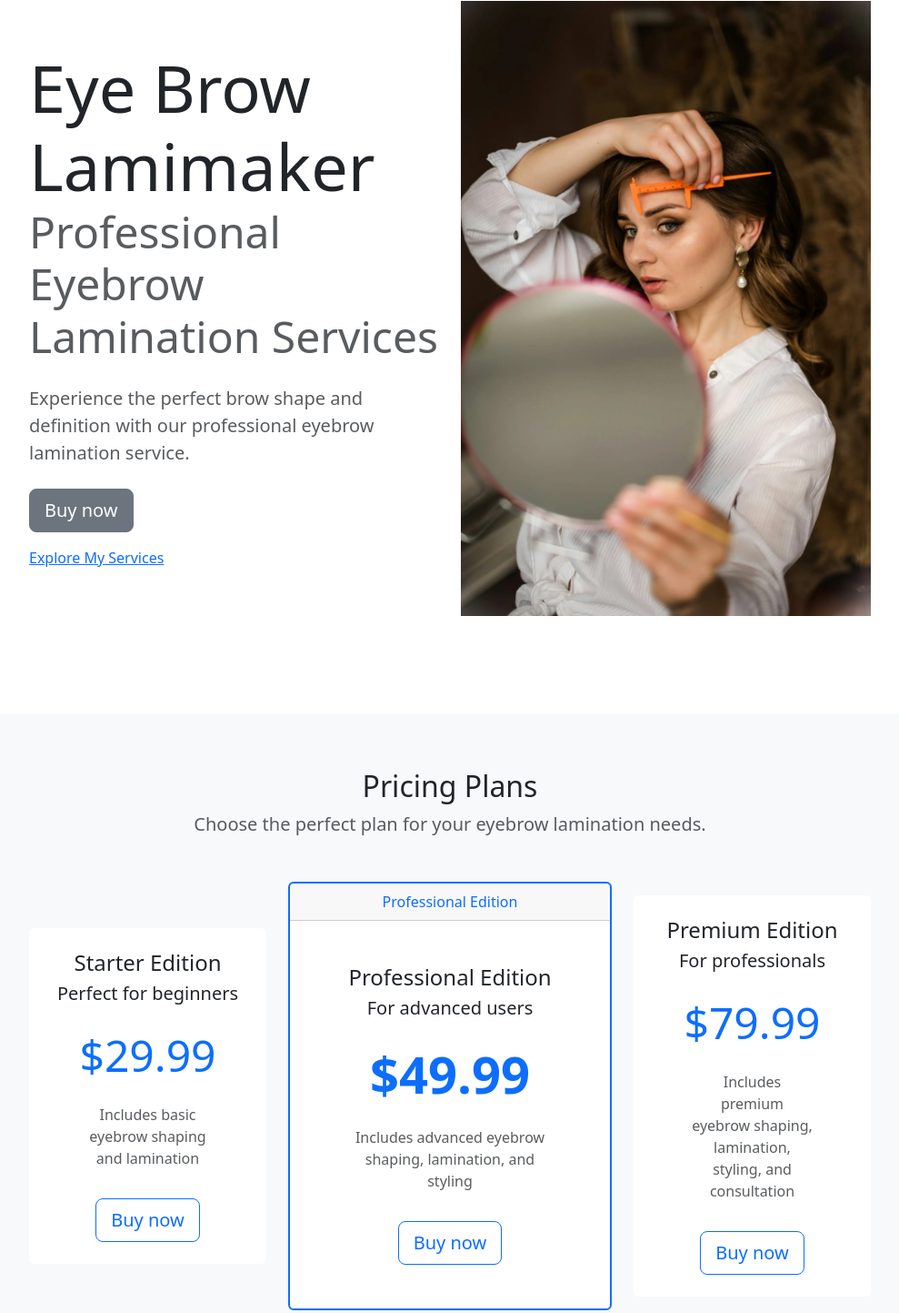
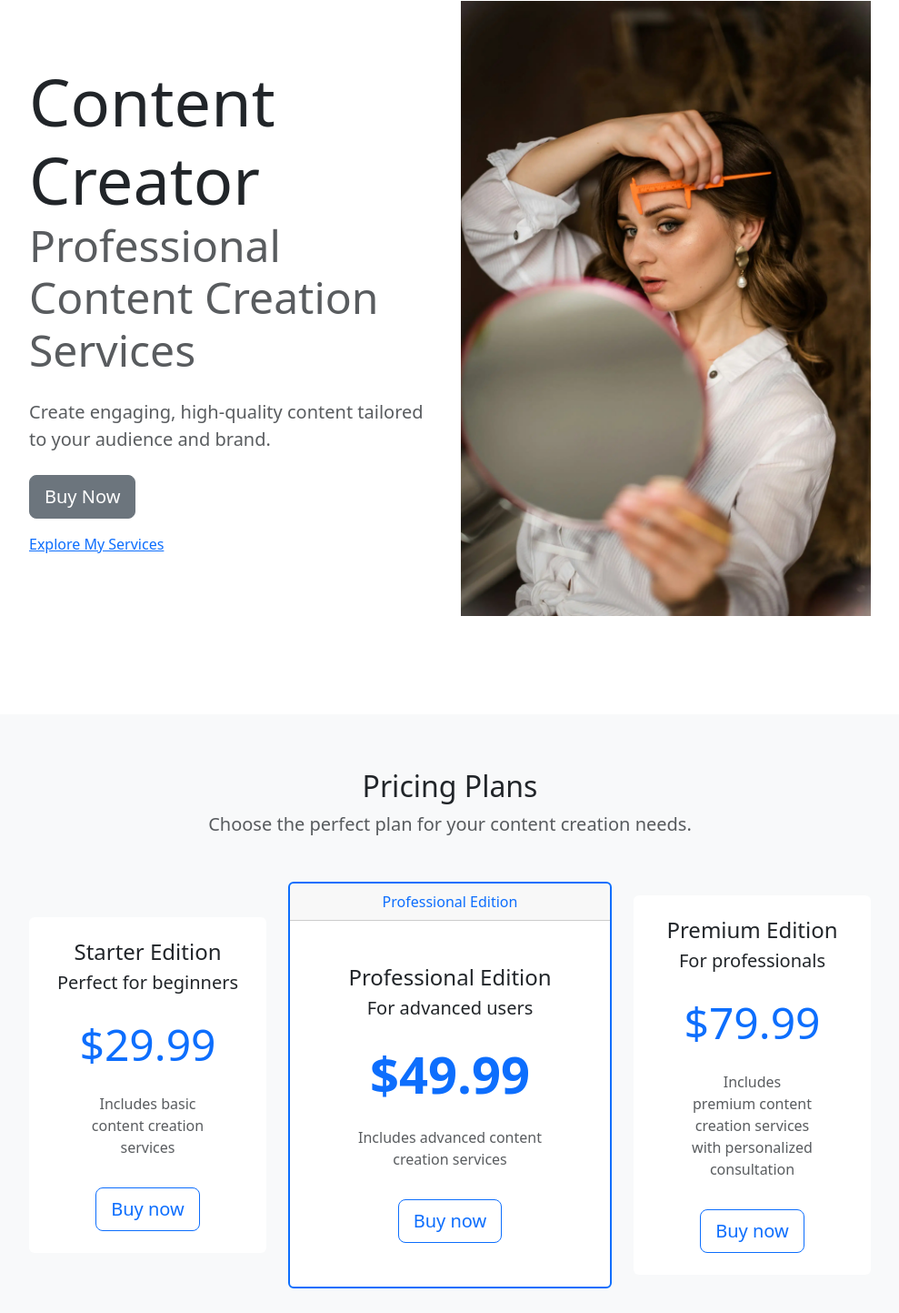
Before and after one commit to blackaslife/Content-Creator, a website: page index.html in a window 1280 px wide. Shown: the part 115-1558 px from the top of the page at 91% size, without its empty margins (145-1134 px from the left). Drawn offline with nearby package versions, Linux system fonts and the light colour scheme.

Commit message:
changin text for content creator

```diff
--- a/index.html
+++ b/index.html
@@ -55,11 +55,11 @@
             <div class="row justify-content-center align-items-center">
                 <div class="col-md-5 text-center text-md-start">
                     <h1>
-                        <div class="display-2">Eye Brow Lamimaker</div>
-                        <div class="display-5 text-muted">Professional Eyebrow Lamination Services</div>
+                        <div class="display-2">Content Creator</div>
+                        <div class="display-5 text-muted">Professional Content Creation Services</div>
                     </h1>
-                    <p class="lead my-4 text-muted">Experience the perfect brow shape and definition with our professional eyebrow lamination service.</p>
-                    <a href="#pricing" class="btn btn-secondary btn-lg">Buy now</a>
+                    <p class="lead my-4 text-muted">Create engaging, high-quality content tailored to your audience and brand.</p>
+                    <a href="#pricing" class="btn btn-secondary btn-lg">Buy Now</a>
 <!-- open sidebar/ offcanvas -->
                     <a href="#sidebar" class="d-block mt-3" data-bs-toggle="offcanvas"
                     role="button" aria-controls="sidebar">Explore My Services</a>
@@ -79,7 +79,7 @@
         <div class="container-lg">
             <div class="text-center">
                 <h2>Pricing Plans</h2>
-                <p class="lead text-muted">Choose the perfect plan for your eyebrow lamination needs.</p>
+                <p class="lead text-muted">Choose the perfect plan for your content creation needs.</p>
             </div>
 
             <div class="row my-5 align-items-center justify-content-center">
@@ -89,7 +89,7 @@
                             <h4 class="card-title">Starter Edition</h4>
                             <p class="lead card-subtitle">Perfect for beginners</p>
                             <p class="display-5 my-4 text-primary wf-bold">$29.99</p>
-                            <p class="card-text mx-5 text-muted d-none d-lg-block">Includes basic eyebrow shaping and lamination</p>
+                            <p class="card-text mx-5 text-muted d-none d-lg-block">Includes basic content creation services</p>
                             <a href="#" class="btn btn-outline-primary btn-lg mt-3">Buy now</a>
                         </div>
                     </div>
@@ -102,7 +102,7 @@
                             <h4 class="card-title">Professional Edition</h4>
                             <p class="lead card-subtitle">For advanced users</p>
                             <p class="display-4 my-4 text-primary fw-bold">$49.99</p>
-                            <p class="card-text mx-5 text-muted d-none d-lg-block">Includes advanced eyebrow shaping, lamination, and styling</p>
+                            <p class="card-text mx-5 text-muted d-none d-lg-block">Includes advanced content creation services</p>
                             <a href="#" class="btn btn-outline-primary btn-lg mt-3">Buy now</a>
                         </div>
                     </div>
@@ -114,7 +114,7 @@
                             <h4 class="card-title">Premium Edition</h4>
                             <p class="lead card-subtitle">For professionals</p>
                             <p class="display-5 my-4 text-primary wf-bold">$79.99</p>
-                            <p class="card-text mx-5 text-muted d-none d-lg-block">Includes premium eyebrow shaping, lamination, styling, and consultation</p>
+                            <p class="card-text mx-5 text-muted d-none d-lg-block">Includes premium content creation services with personalized consultation</p>
                             <a href="#" class="btn btn-outline-primary btn-lg mt-3">Buy now</a>
                         </div>
                     </div>
@@ -140,13 +140,13 @@
                         <h2 class="accordion-header" id="heading-1">
                             <button class="accordion-button" type="button" data-bs-toggle="collapse"
                             data-bs-target="#chapter-1" aria-expanded="true" aria-controls="chapter-1">
-                                Chapter 1: Introduction to Eyebrow Lamination
+                                Chapter 1: Introduction to Content Creation
                             </button>
                         </h2>
                         <div class="accordion-collapse collapse show" id="chapter-1" aria-labelledby="heading-1"
                         data-bs-parent="#chapters">
                             <div class="accordion-body">
-                                <p>Learn the basics of eyebrow lamination, including its benefits and techniques.</p>
+                                <p>Learn the basics of content creation, including its benefits and techniques.</p>
                                 <p>Understand the tools and products used in the process.</p>
                             </div>
                         </div>
@@ -161,8 +161,8 @@
                         <div class="accordion-collapse collapse" id="chapter-2" aria-labelledby="heading-2"
                         data-bs-parent="#chapters">
                             <div class="accordion-body">
-                                <p>Explore advanced eyebrow lamination techniques and styling methods.</p>
-                                <p>Learn how to customize treatments for different hair types and preferences.</p>
+                                <p>Explore advanced content creation techniques and styling methods.</p>
+                                <p>Learn how to customize content for different platforms and audiences.</p>
                             </div>
                         </div>
                     </div>
@@ -176,7 +176,7 @@
                         <div class="accordion-collapse collapse" id="chapter-3" aria-labelledby="heading-3"
                         data-bs-parent="#chapters">
                             <div class="accordion-body">
-                                <p>Learn how to maintain laminated eyebrows and ensure long-lasting results.</p>
+                                <p>Learn how to maintain your content and ensure long-lasting results.</p>
                                 <p>Get tips on aftercare routines and product recommendations.</p>
                             </div>
                         </div>
```
